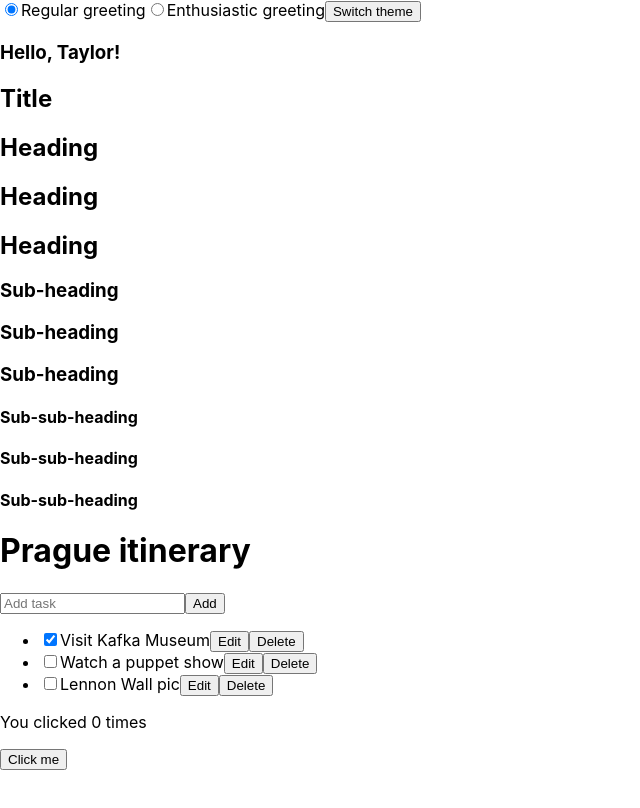
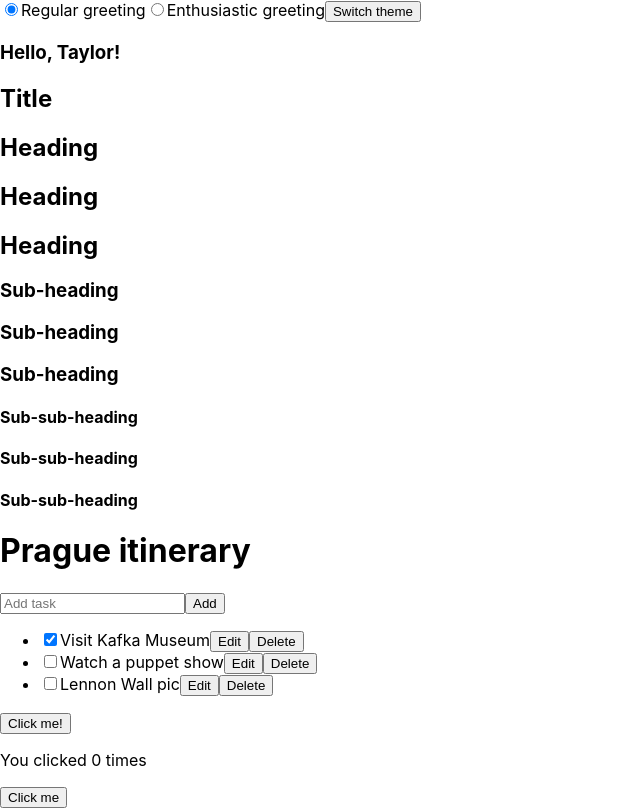
Before and after one commit to Namikachi/react, a React (Create React App) app: page / in a window 1280 px wide. Shown: the part 2005-2813 px from the top of the page, without its empty margins (0-640 px from the left). Before the commit the page ends 2775 px from the top, so only its background shows below. Built offline with nearby package versions, Linux system fonts and the light colour scheme.

Commit message:
my 17th commit
- useRef

```diff
--- a/src/index.js
+++ b/src/index.js
@@ -18,6 +18,7 @@
 import { Memo, MyApp } from './memo';
 import PassingDataDeeplyWithContext from './PassingDataDeeplyWithContext';
 import TaskApp from './ExtractingStateLogicIntoAReducer';
+import UseRefCounter from './useRef';
 import reportWebVitals from './reportWebVitals';
 
 // To render a React element, first pass the DOM element to ReactDOM.createRoot(), then pass the React element to root.render():
@@ -47,6 +48,7 @@
       <MyApp />
       <PassingDataDeeplyWithContext />
       <TaskApp />
+      <UseRefCounter />
       <UsingTheEffectHook />
     </React.StrictMode>
   </>
--- /dev/null
+++ b/src/useRef.js
@@ -0,0 +1,21 @@
+// useRef is a React Hook that lets you reference a value that’s not needed for rendering.
+// ・You can store information between re-renders (unlike regular variables, which reset on every render).
+// ・Changing it does not trigger a re-render (unlike state variables, which trigger a re-render).
+// ・The information is local to each copy of your component (unlike the variables outside, which are shared).
+
+import { useRef } from 'react';
+
+export default function UseRefCounter() {
+  let ref = useRef(0);
+
+  function handleClick() {
+    ref.current = ref.current + 1;
+    alert('You clicked ' + ref.current + ' times!');
+  }
+
+  return (
+    <button onClick={handleClick}>
+      Click me!
+    </button>
+  );
+}
```
